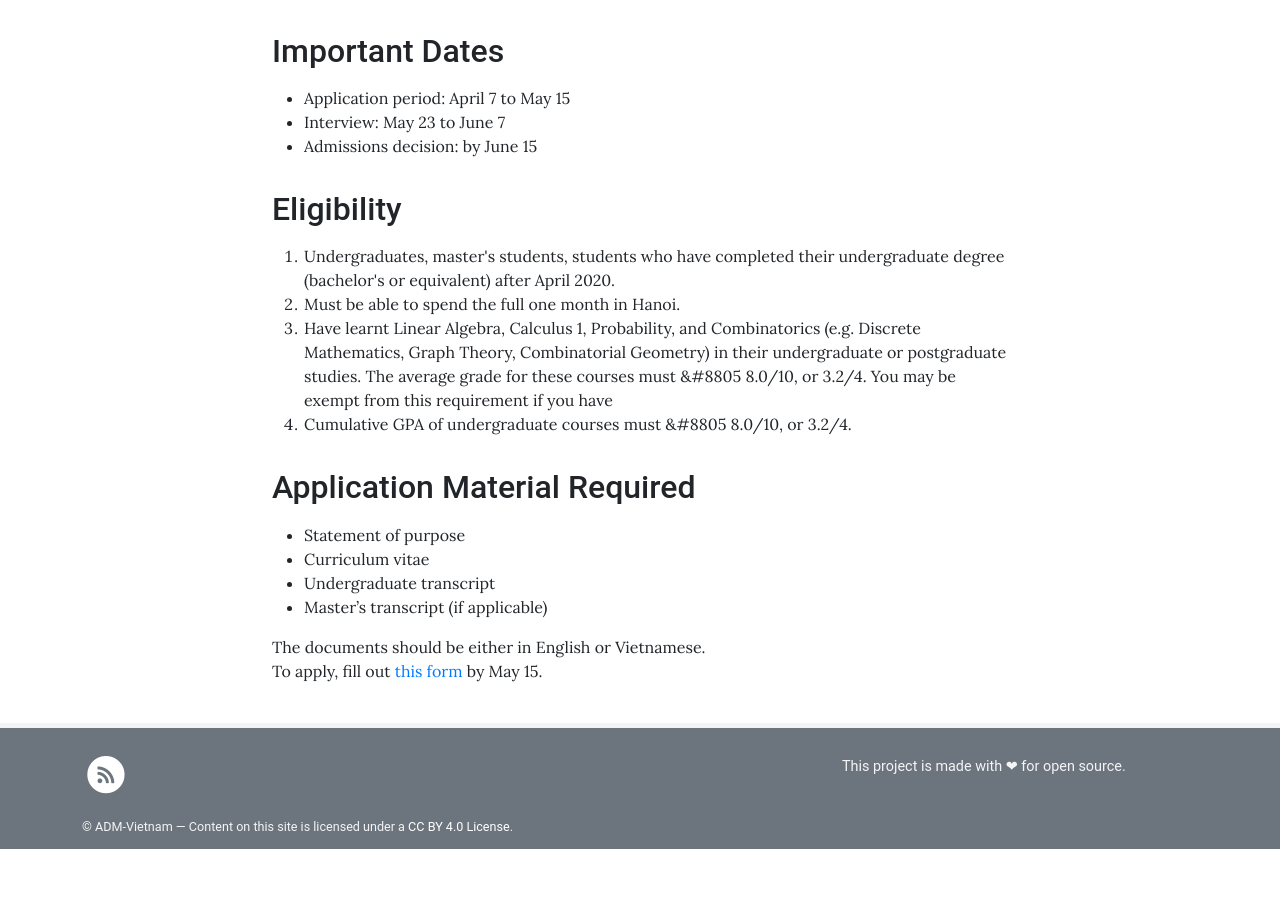
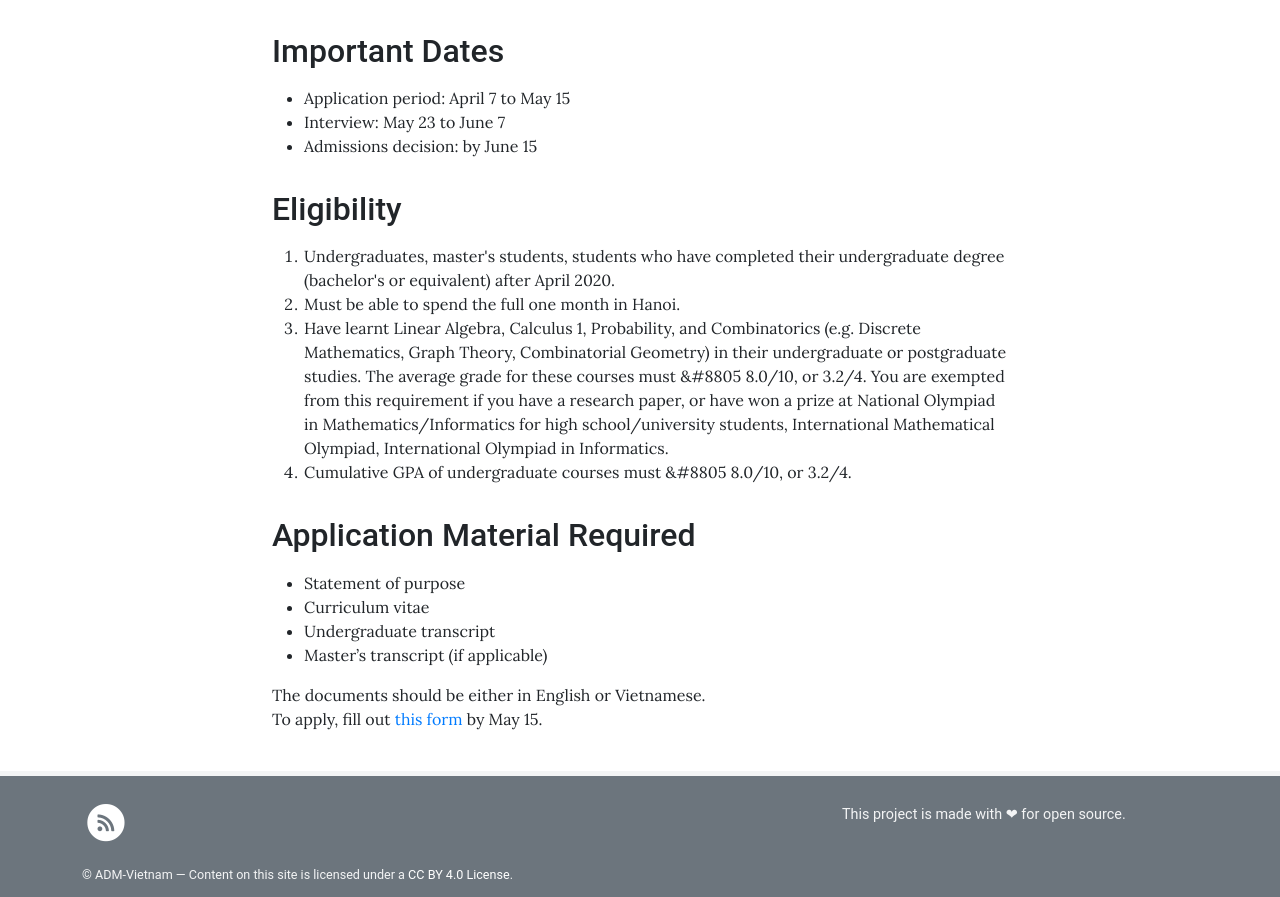
Before and after one commit to adm-vietnam/adm-vietnam.github.io, a Jekyll site: the page built from pages/Apply.md, in a window 1280 px wide. Shown: the part 259-1156 px from the top of the page. Built offline with Jekyll 4.4.1, drawn with Linux system fonts in a browser that asks for light colours; before the commit the page ends 1108 px from its top, so only the background shows below that.

Commit message:
Update Apply.md

```diff
--- a/pages/Apply.md
+++ b/pages/Apply.md
@@ -18,7 +18,7 @@ toc: false
 <ol>
   <li>Undergraduates, master's students, students who have completed their undergraduate degree (bachelor's or equivalent) after April 2020. </li>
   <li>Must be able to spend the full one month in Hanoi.</li>
-  <li>Have learnt Linear Algebra, Calculus 1, Probability, and Combinatorics (e.g. Discrete Mathematics, Graph Theory, Combinatorial Geometry) in  their undergraduate or postgraduate studies. The average grade for these courses must &#8805 8.0/10, or 3.2/4. You may be exempt from this requirement if you have </li>
+  <li>Have learnt Linear Algebra, Calculus 1, Probability, and Combinatorics (e.g. Discrete Mathematics, Graph Theory, Combinatorial Geometry) in  their undergraduate or postgraduate studies. The average grade for these courses must &#8805 8.0/10, or 3.2/4. You are exempted from this requirement if you have a research paper, or have won a prize at National Olympiad in Mathematics/Informatics for high school/university students, International Mathematical Olympiad, International Olympiad in Informatics.  </li>
   <li> Cumulative GPA of undergraduate courses must  &#8805 8.0/10, or 3.2/4.</li>
 </ol>
 
```
